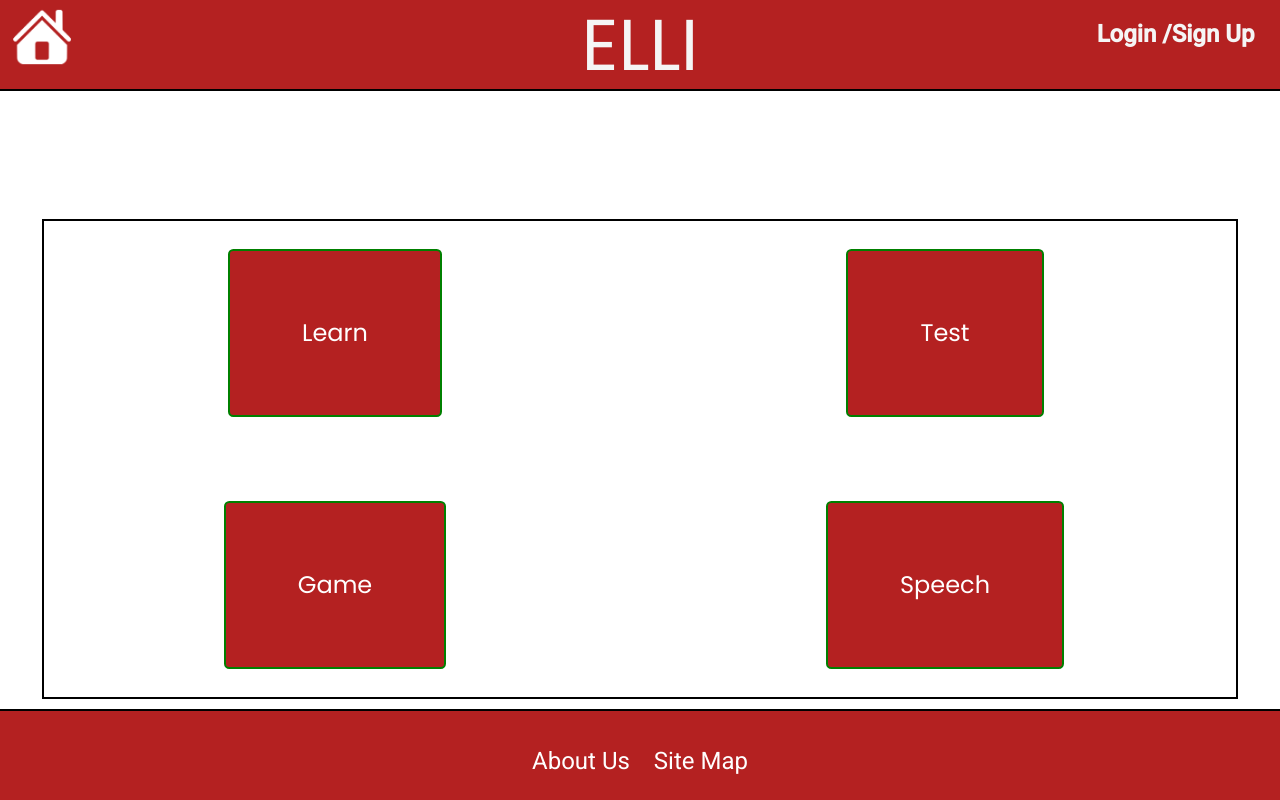
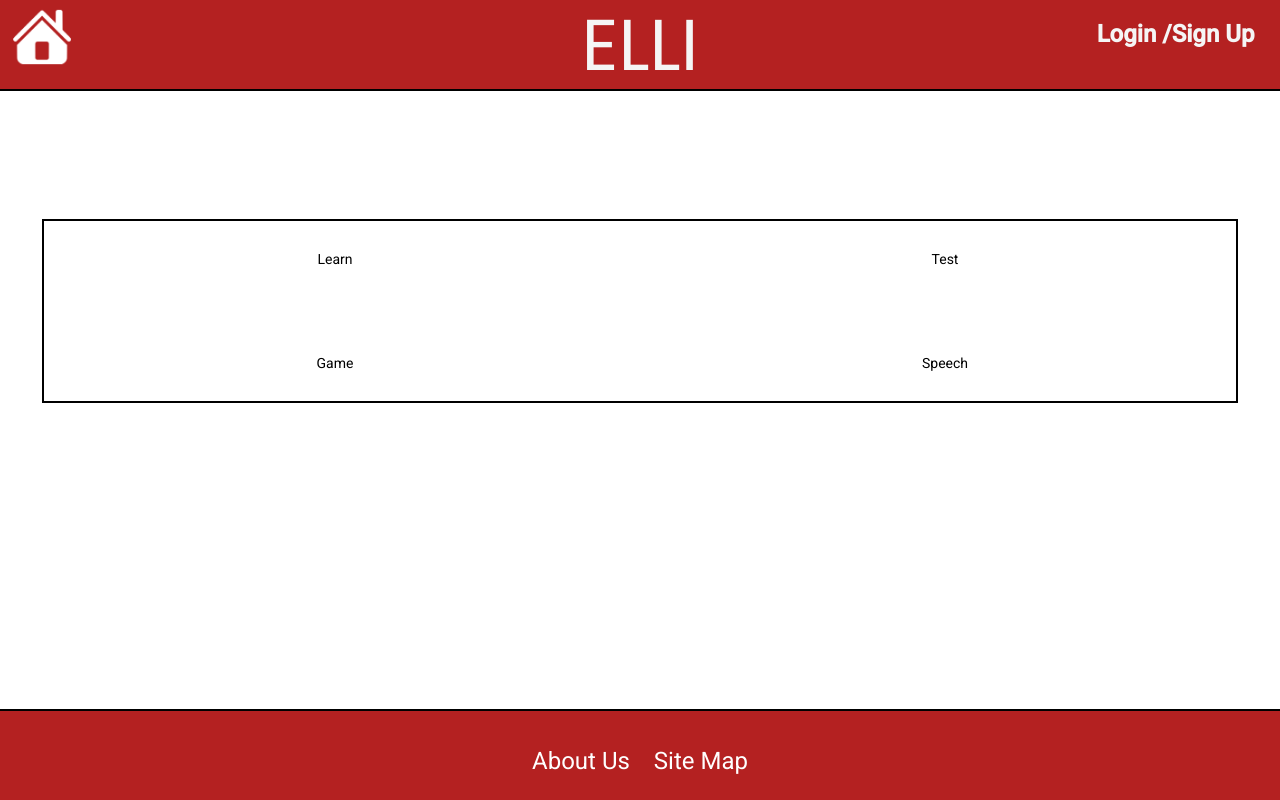
Before and after one commit to blbarr01/EnglishLearningInitiative, an Angular app in the folder ELLI/: page / in a window 1280 px wide. Built offline with nearby package versions, Linux system fonts and the light colour scheme.

Commit message:
changed class name to home-page-btn

```diff
--- a/ELLI/src/app/features/home/home.component.html
+++ b/ELLI/src/app/features/home/home.component.html
@@ -1,9 +1,9 @@
 <section id='home-component'>
     <div id="button-container">
-        <button class="home-btn" (click)="showLearn()">Learn</button>
-        <button class="home-btn" (click)="showTest()">Test</button>
-        <button class="home-btn" (click)="showGame()">Game</button>
-        <button class="home-btn" (click)="showTalkToText()">Speech</button>
+        <button class="home-page-btn" (click)="showLearn()">Learn</button>
+        <button class="home-page-btn" (click)="showTest()">Test</button>
+        <button class="home-page-btn" (click)="showGame()">Game</button>
+        <button class="home-page-btn" (click)="showTalkToText()">Speech</button>
     </div>
 
 </section>
```
